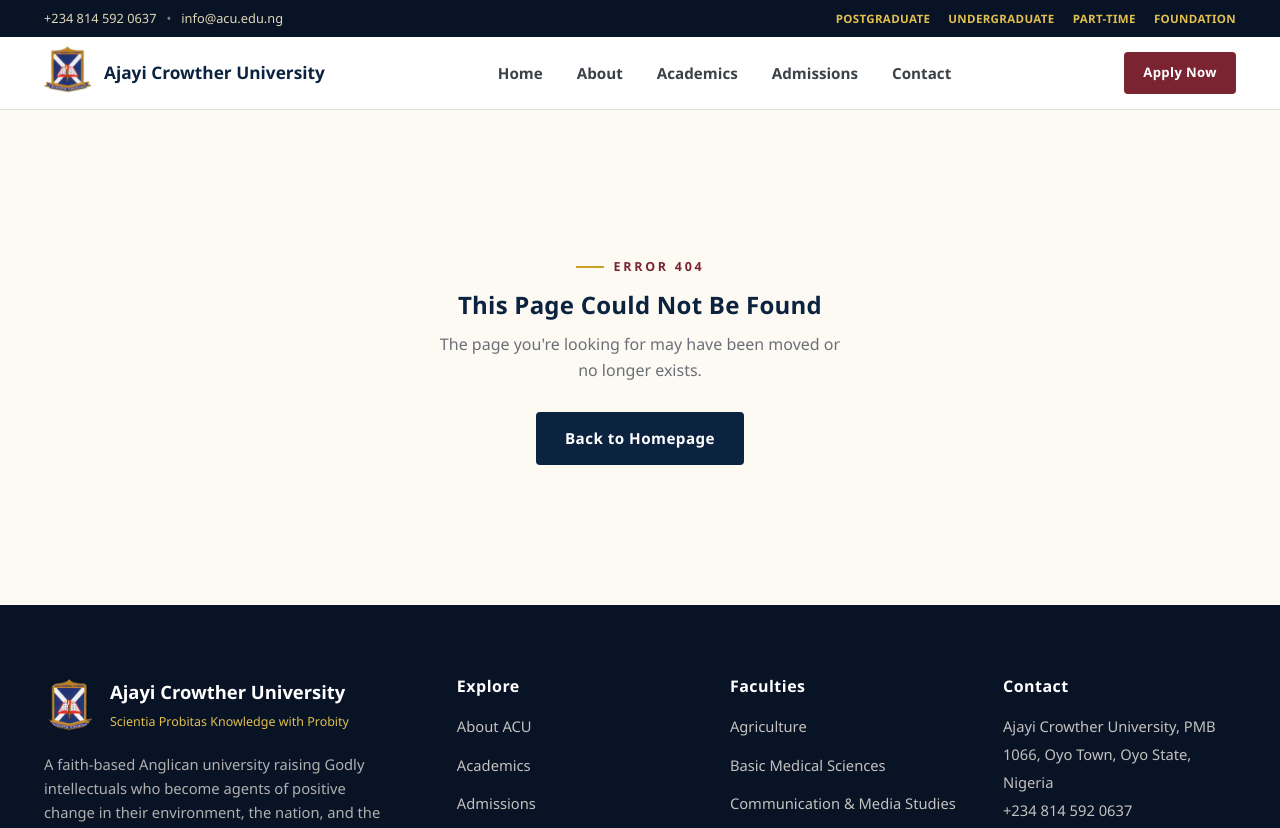
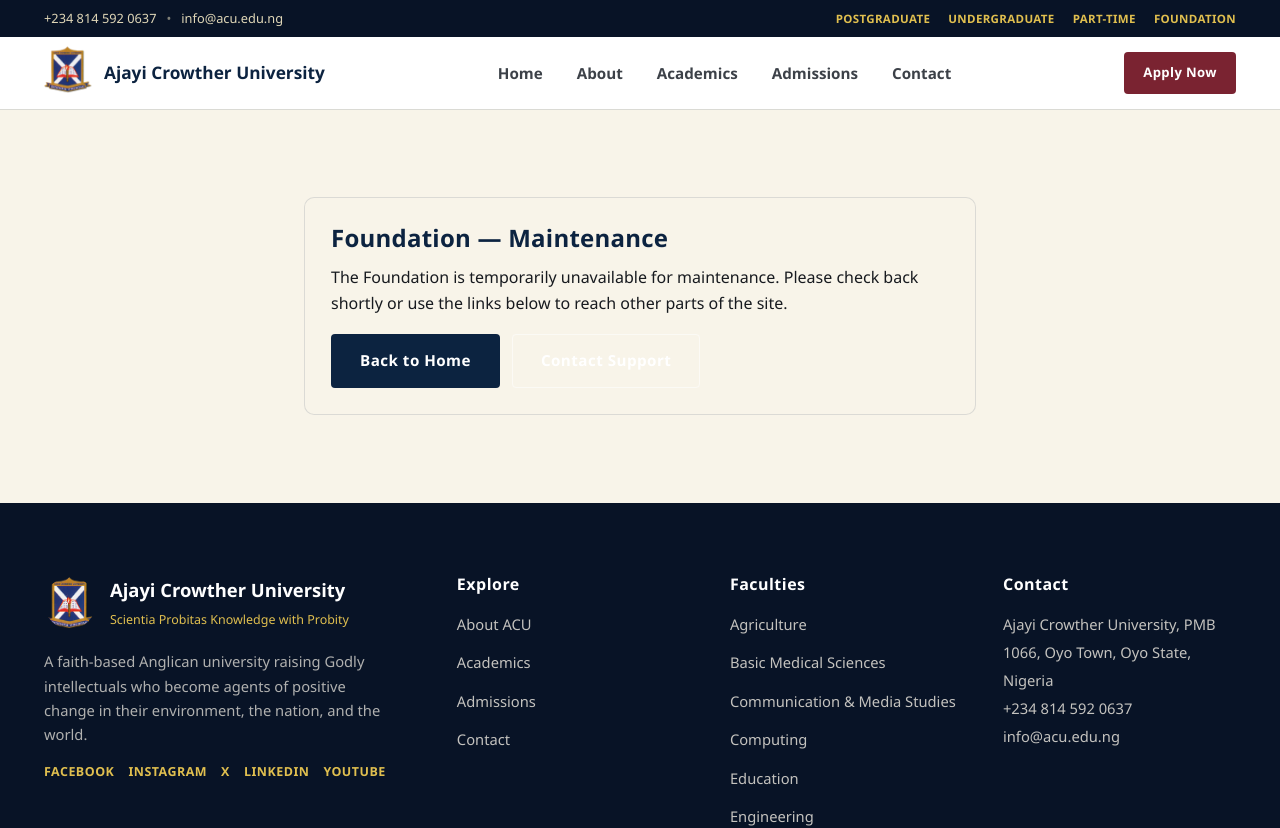
Before and after one commit to joelhabila1000/acu-site-prod, a React (Vite) app in the folder acu-website/: page /portal/foundation in a window 1280 px wide. Shown: the top 828 px of the page. Built offline with nearby package versions, Linux system fonts and the light colour scheme.

Commit message:
Show Maintenance for /portal/:portal routes; format slug to title case

```diff
--- a/acu-website/src/App.jsx
+++ b/acu-website/src/App.jsx
@@ -26,7 +26,8 @@
           <Route path="/academics" element={<Academics />} />
           <Route path="/admissions" element={<Admissions />} />
           <Route path="/contact" element={<Contact />} />
-            <Route path="/maintenance" element={<Maintenance />} />
+          <Route path="/maintenance" element={<Maintenance />} />
+          <Route path="/portal/:portal" element={<Maintenance />} />
           <Route path="/admin" element={<Admin />} />
           <Route path="*" element={<NotFound />} />
         </Routes>
--- a/acu-website/src/pages/Maintenance.jsx
+++ b/acu-website/src/pages/Maintenance.jsx
@@ -1,14 +1,22 @@
 import { useMemo } from "react";
-import { useLocation, Link } from "react-router-dom";
+import { useLocation, Link, useParams } from "react-router-dom";
 
 function useQuery() {
   const { search } = useLocation();
   return useMemo(() => new URLSearchParams(search), [search]);
 }
 
+function titleCaseSlug(slug) {
+  return slug
+    .split(/[-_ ]+/)
+    .map((w) => (w ? w[0].toUpperCase() + w.slice(1) : ""))
+    .join(" ");
+}
+
 export default function Maintenance() {
+  const { portal: portalParam } = useParams();
   const query = useQuery();
-  const portal = query.get("portal") || "Portal";
+  const portal = portalParam ? titleCaseSlug(portalParam) : query.get("portal") || "Portal";
 
   return (
     <section className="section section-cream">
```
